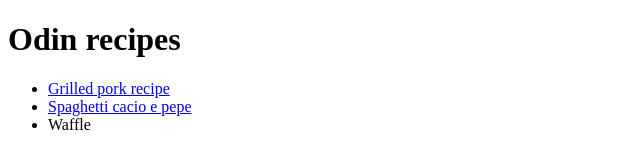
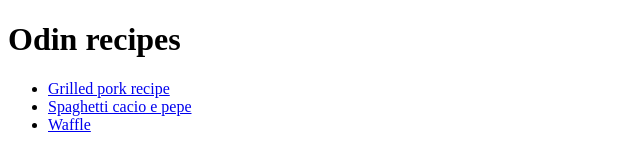
Before and after one commit to Ale269/odin-recipe, a plain HTML site: page index.html in a window 1280 px wide. Shown: the full height of the page, 0-640 px from the left. Drawn offline with Linux system fonts and the light colour scheme.

Commit message:
Adjust typos

```diff
--- a/index.html
+++ b/index.html
@@ -11,7 +11,7 @@
     <ul>
         <li><a href="./recipes/grilled-pork.html">Grilled pork recipe</a></li>
         <li><a href="./recipes/spaghetti-cacio-pepe.html">Spaghetti cacio e pepe</a></li>
-        <li><a href="recipes/waffle.html"></a>Waffle</li>
+        <li><a href="./recipes/waffle.html">Waffle</a></li>
     </ul>
 </body>
 </html>
```
